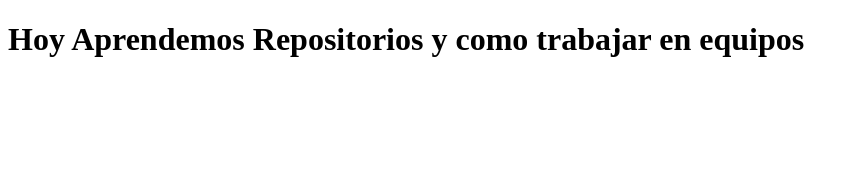
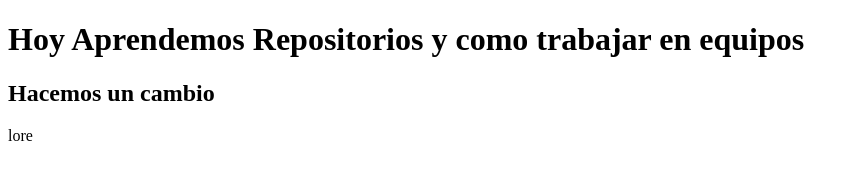
Before and after one commit to aaltamiranomiguel/G-y-G, a plain HTML site: page index.html in a window 1280 px wide. Shown: the whole page, without its empty margins (0-859 px from the left). Drawn offline with Linux system fonts and the light colour scheme.

Commit message:
Agregamos H2 y lore

```diff
--- a/index.html
+++ b/index.html
@@ -9,5 +9,7 @@
 </head>
 <body>
     <h1>Hoy Aprendemos Repositorios y como trabajar en equipos</h1>
+    <h2>Hacemos un cambio</h2>
+    <p>lore</p>
 </body>
 </html>
```
